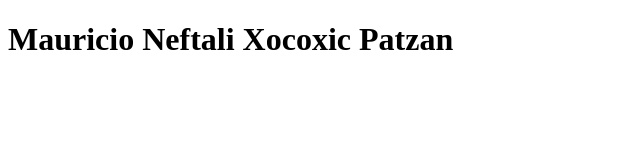
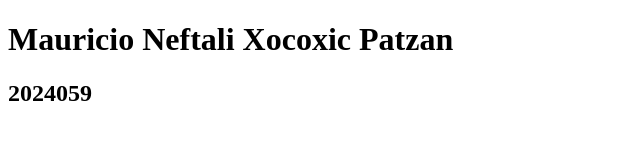
Before and after one commit to mxocoxic-2024059/Prueba1_IN5AM, a plain HTML site: page Index.html in a window 1280 px wide. Shown: the whole page, without its empty margins (0-640 px from the left). Drawn offline with Linux system fonts and the light colour scheme.

Commit message:
Agregar carne en titulo2

```diff
--- a/Index.html
+++ b/Index.html
@@ -7,5 +7,6 @@
 </head>
 <body>
     <h1>Mauricio Neftali Xocoxic Patzan</h1>
+    <h2>2024059</h2>
 </body>
 </html>
```
